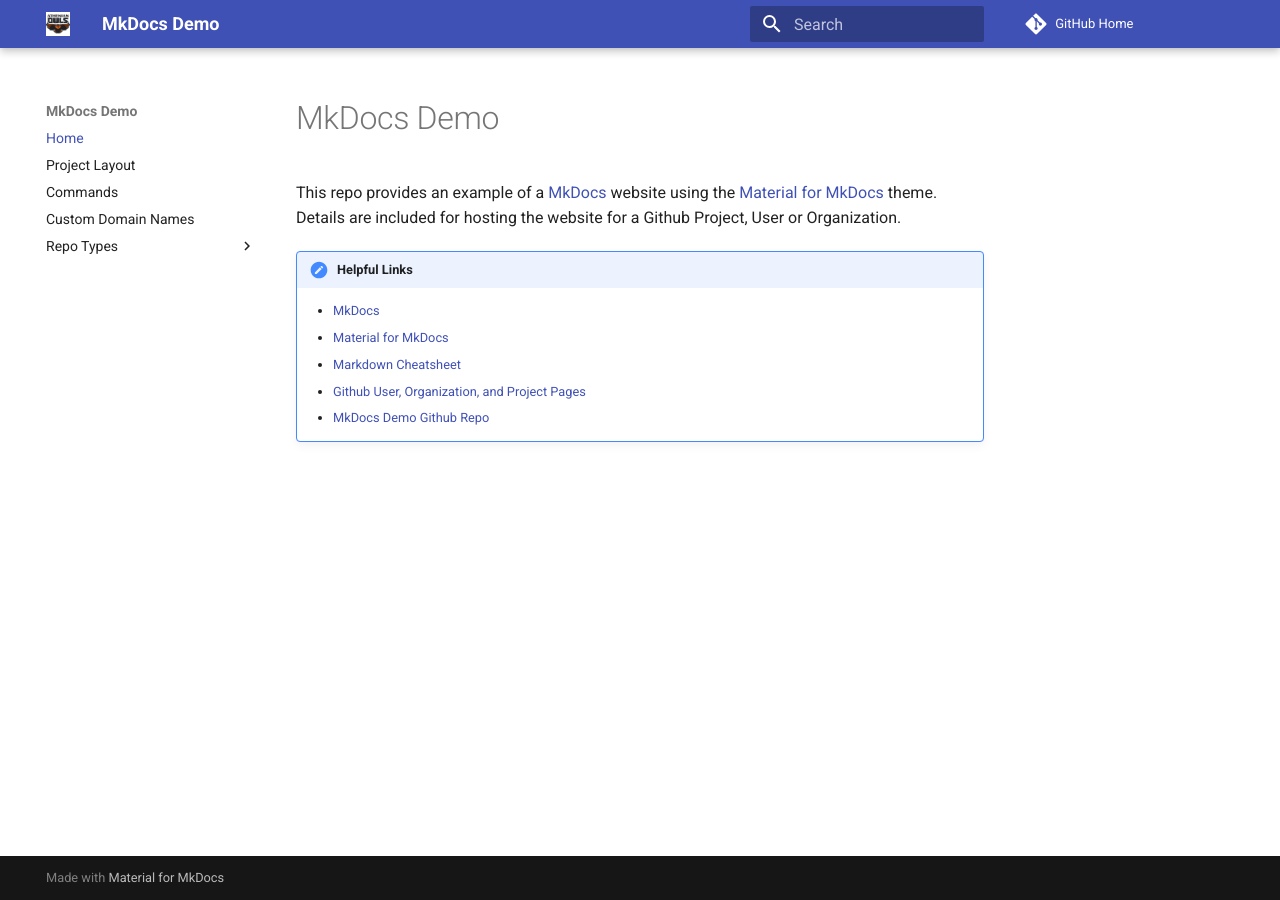
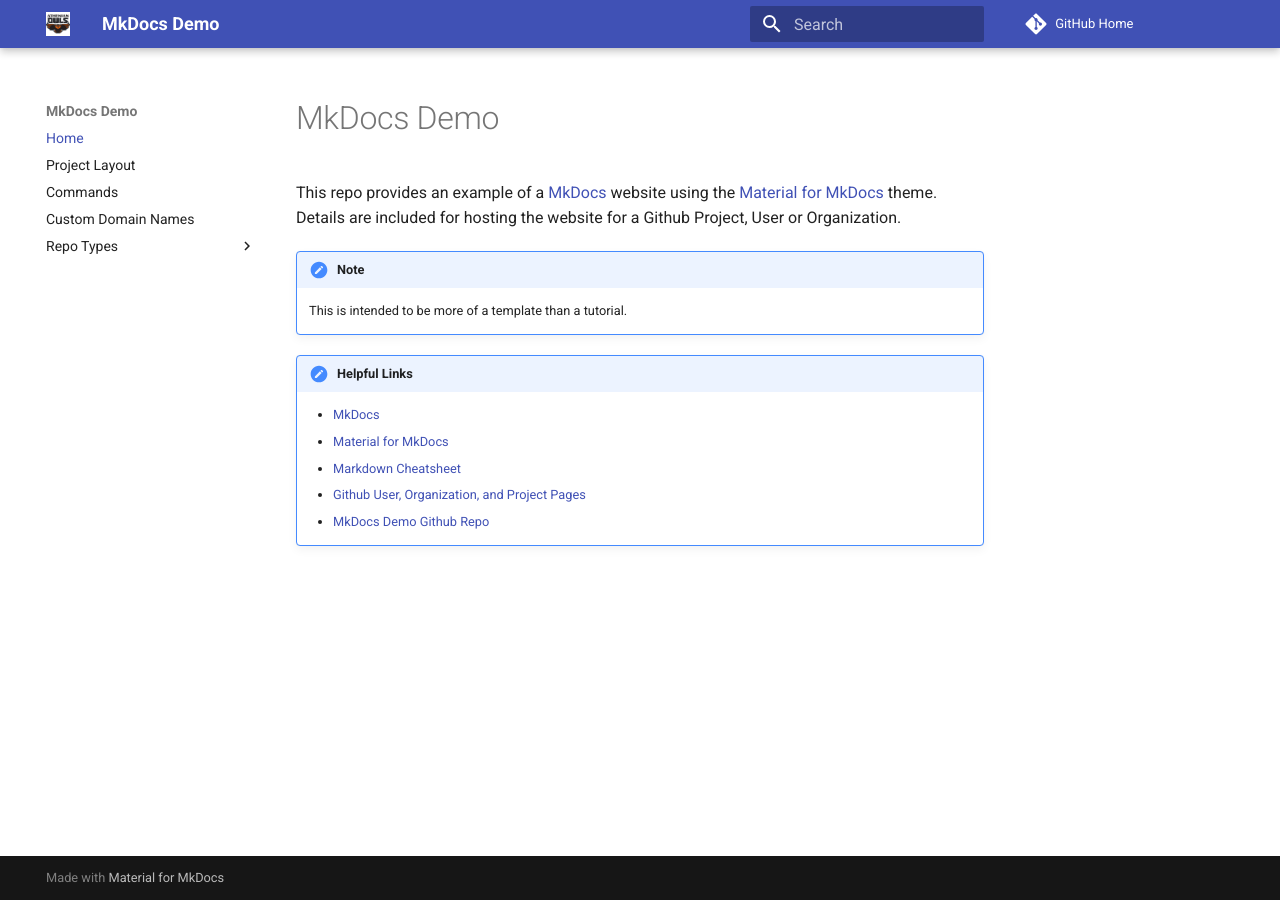
Before and after one commit to athenian-programming/mkdocs-demo, an MkDocs documentation site: the page built from docs/index.md, in a window 1280 px wide. Built offline with MkDocs 1.6.1 and Material for MkDocs 9.7.7, drawn with Linux system fonts in a browser that asks for light colours; comment, search, counter and statistics services are not loaded.

Commit message:
Update docs

```diff
--- a/docs/index.md
+++ b/docs/index.md
@@ -4,6 +4,10 @@
 a [MkDocs](http://mkdocs.org) website using the [Material for MkDocs](https://squidfunk.github.io/mkdocs-material/)
 theme. Details are included for hosting the website for a Github Project,
 User or Organization.
+
+!!! note
+
+    This is intended to be more of a template than a tutorial.
 
 !!! note "Helpful Links"
 
```
Also changed, not shown: docs/organization.md (+2 -1 lines).
